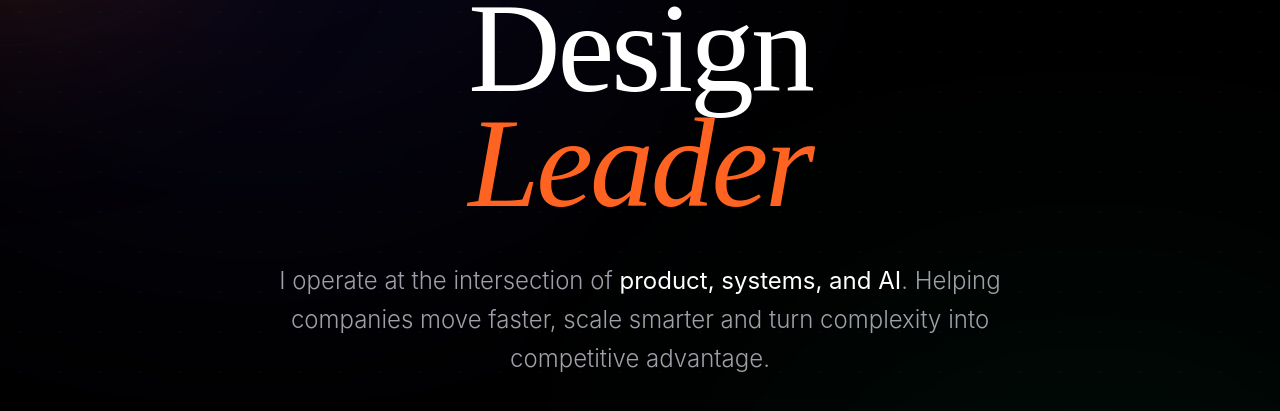
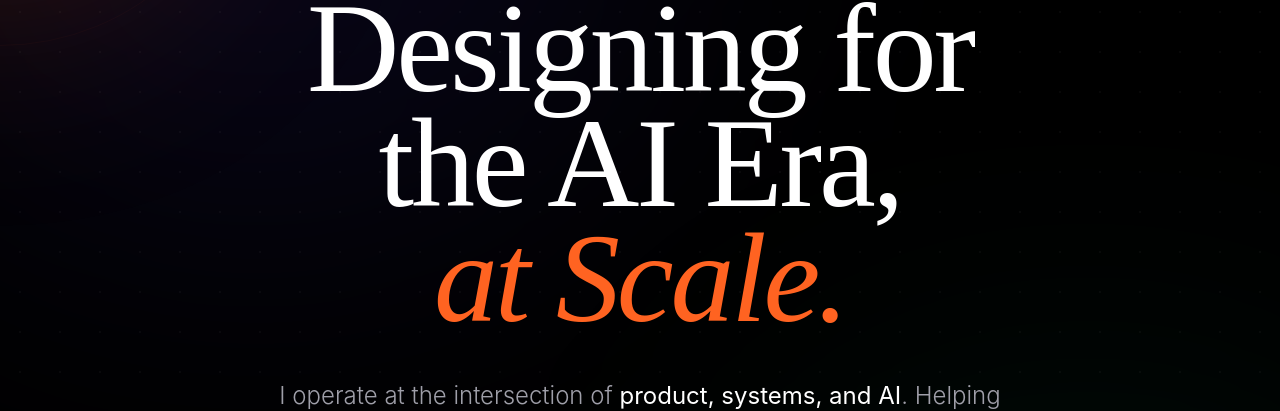
Before and after one commit to NikHannay/personal-website, a React (Vite) app: page / in a window 1280 px wide. Shown: the part 208-619 px from the top of the page. Built offline with nearby package versions, Linux system fonts and the light colour scheme.

Commit message:
Update header text for AI-focused design

```diff
--- a/src/App.tsx
+++ b/src/App.tsx
@@ -374,8 +374,8 @@ const Hero = () => {
           </div>
 
           <h1 className="text-6xl md:text-8xl lg:text-9xl font-serif font-light tracking-tight text-black dark:text-white mb-10 leading-[0.9] text-balance">
-            Design <br />
-            <span className="text-accent italic">Leader</span>
+            Designing for the AI Era, <br />
+            <span className="text-accent italic">at Scale.</span>
           </h1>
 
           <p className="text-xl md:text-2xl text-zinc-600 dark:text-zinc-400 max-w-3xl mx-auto mb-14 leading-relaxed font-light">
```
